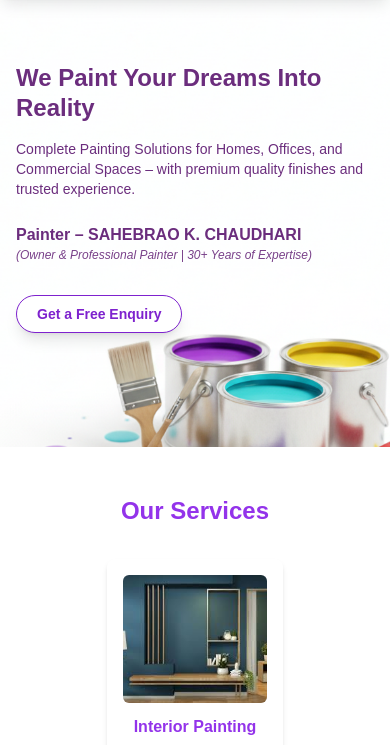
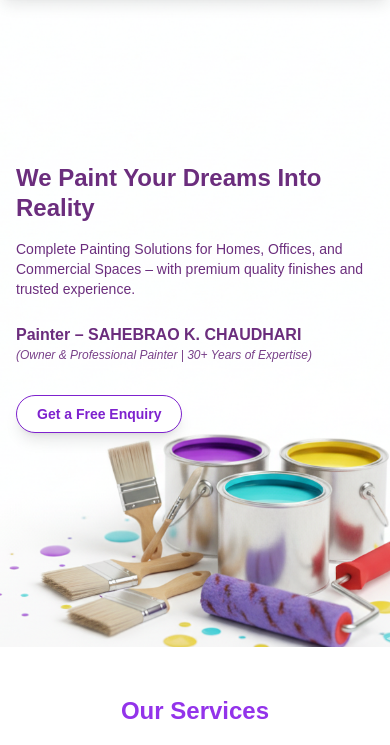
Before and after one commit to Bhushan201004/mongo-form, a website: page public/index.html in a window 390 px wide. Shown: the part 67-812 px from the top of the page. Drawn offline with nearby package versions, Linux system fonts and the light colour scheme.

Commit message:
Update index.html

```diff
--- a/public/index.html
+++ b/public/index.html
@@ -59,7 +59,7 @@
   <div class="absolute inset-0 block md:hidden bg-cover bg-center" style="background-image: url('asset/mobilehero.png'); z-index:-1;"></div>
 
   <!-- Content -->
-  <div class="relative z-10 max-w-6xl mx-auto px-4 sm:px-10 lg:px-8 py-30 md:py-20 flex items-center min-h-[450px] md:min-h-[500px]">
+  <div class="relative z-10 max-w-6xl mx-auto px-4 sm:px-10 lg:px-8 py-30 md:py-20 flex items-center min-h-[650px] md:min-h-[500px]">
     <div class="w-full -mt-12 md:mt-0 text-left" >
       <!-- Headline -->
       <h1 class="text-2xl sm:text-3xl md:text-5xl lg:text-6xl font-extrabold leading-tight mb-4 sm:mb-6">
```
